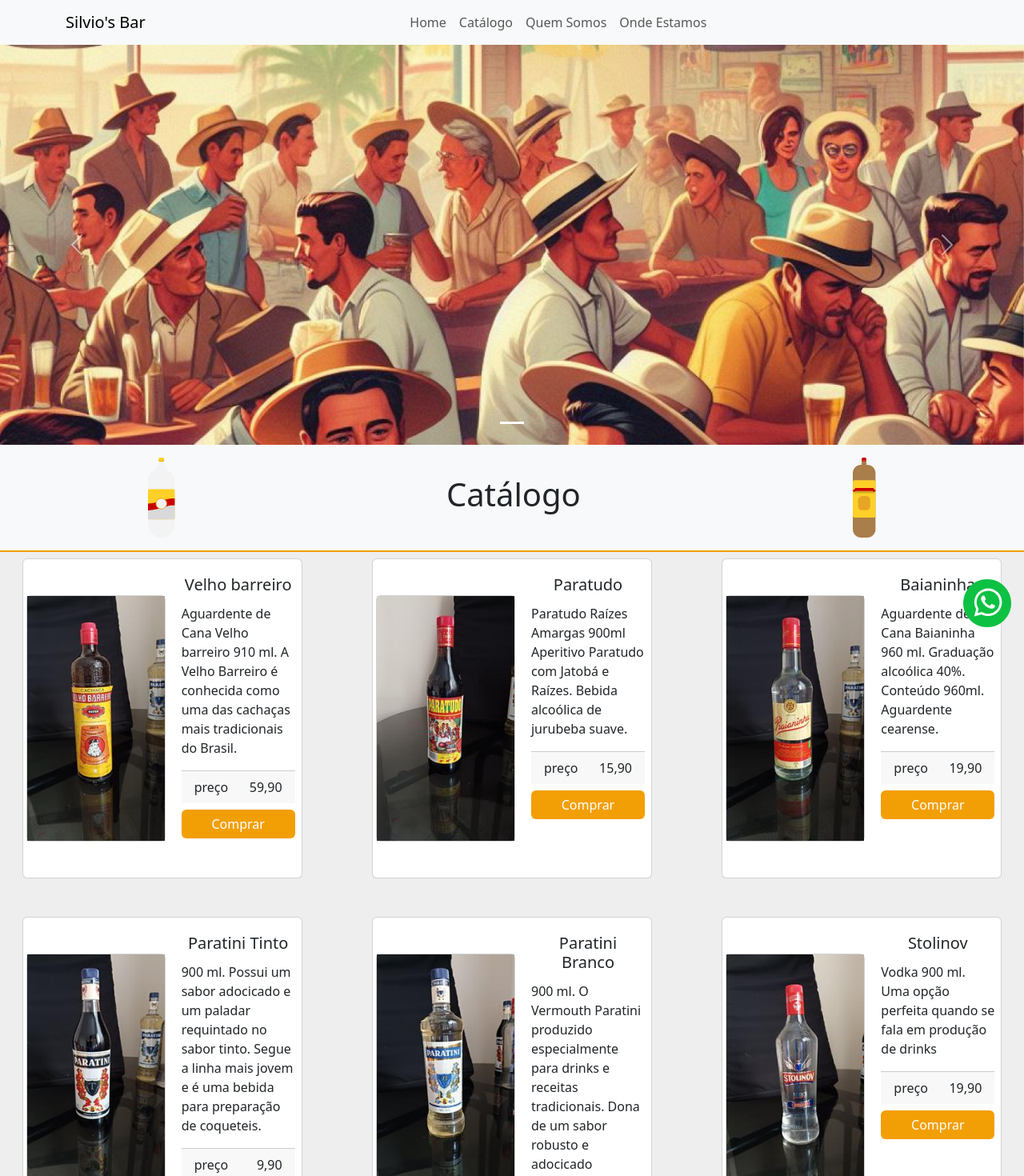
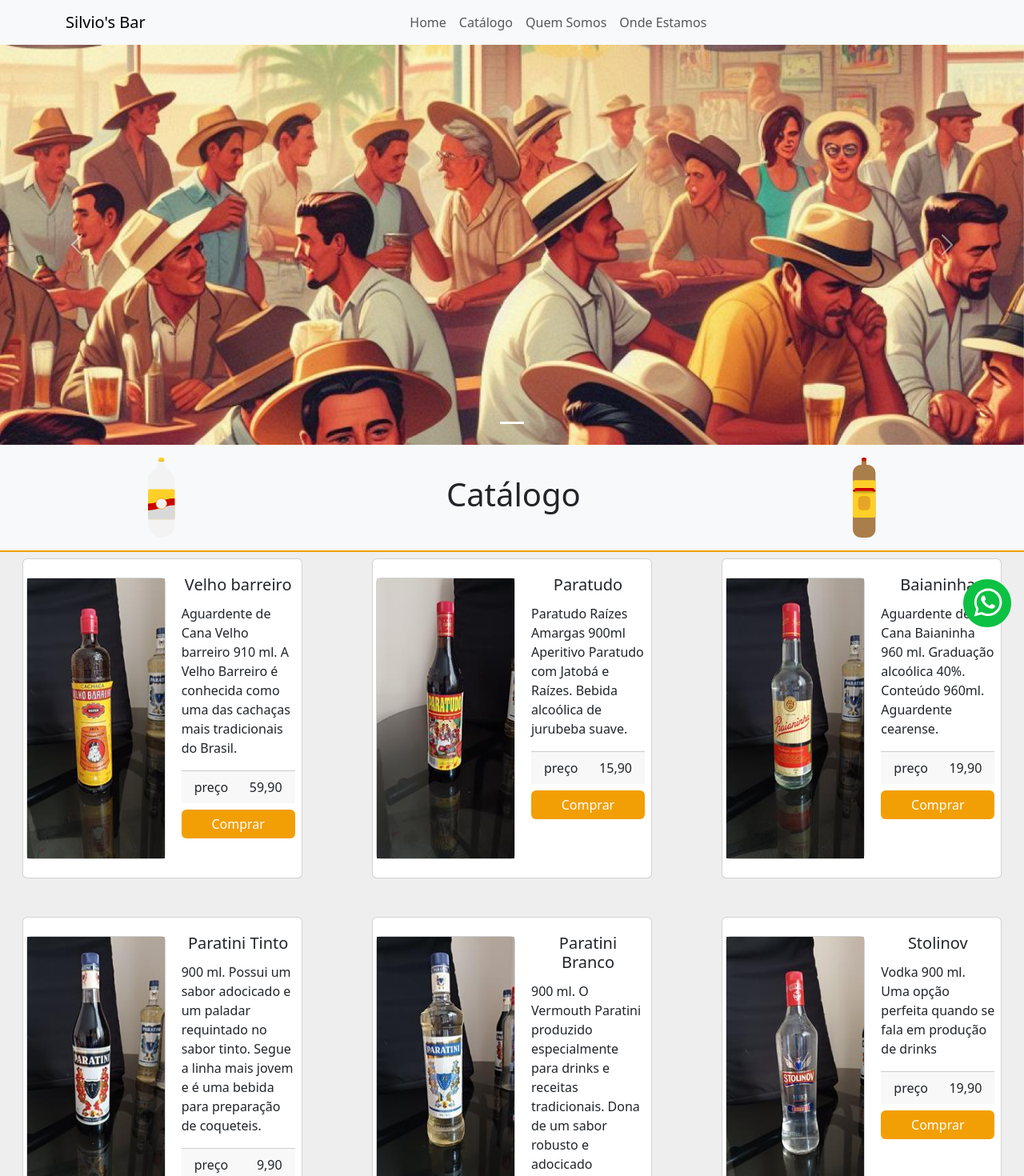
Before and after one commit to silviogabrielGS/bar-silvios, a React (Vite) app: page /Cardapio in a window 1280 px wide. Shown: the top 1470 px of the page at 80% size. Built offline with nearby package versions, Linux system fonts and the light colour scheme.

Commit message:
Arrumando imagem do card

```diff
--- a/src/components/Cards.css
+++ b/src/components/Cards.css
@@ -5,6 +5,7 @@
 
 
 #img-card{
-    height: max-content;
+    height: 350px;
     width: 200px;
+    -moz-orient: vertical;
 }
--- a/src/components/IconeWhatsapp.jsx
+++ b/src/components/IconeWhatsapp.jsx
@@ -4,7 +4,7 @@ import './IconeWhatsapp.css'
 function IconeWhatsapp() {
     return (
         <>
-            <div class="position-fixed bottom-0 end-0 p-3">
+            <div className="position-fixed bottom-0 end-0 p-3">
                 <a href='https://api.whatsapp.com/send?phone=5511939460060&text=olá+quero+comprar+uma+cachaça&'>
                     <img className="icone-whatsapp" src={iconeWhatsapp} alt="" />
                 </a>
```
